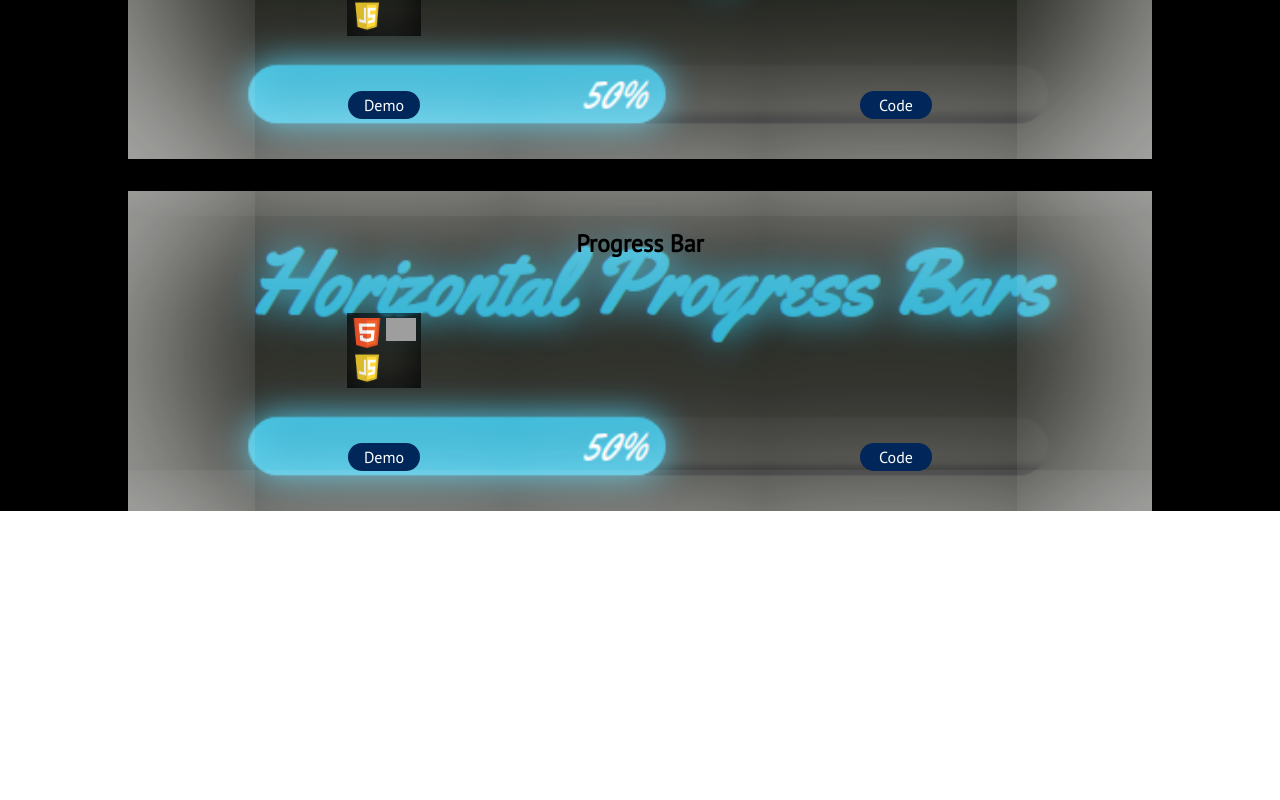
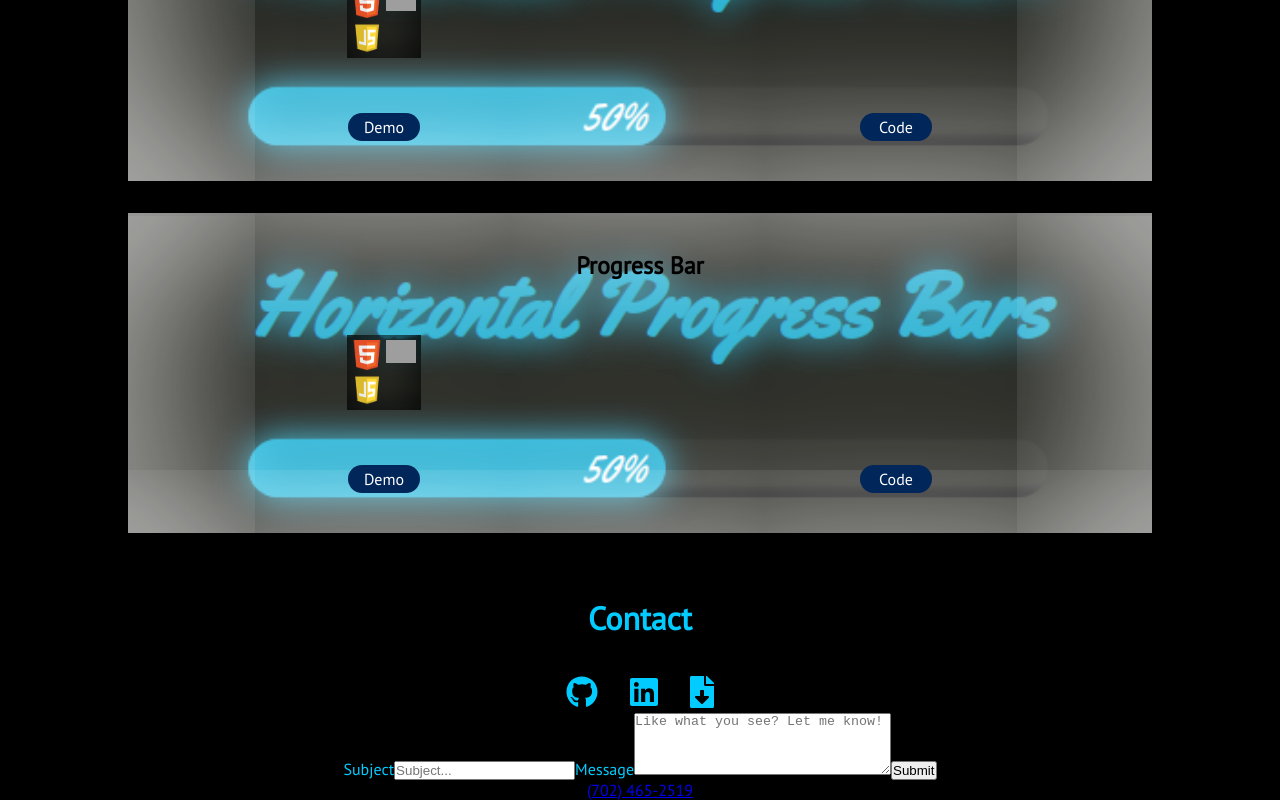
Before and after one commit to aaronrine/portfolio-v2, a React (Create React App) app: page / in a window 1280 px wide. Shown: the part 1817-2617 px from the top of the page. Before the commit the page ends 2328 px from the top, so only its background shows below. Built offline with nearby package versions, Linux system fonts and the light colour scheme; grey boxes are pictures that could not be loaded.

Commit message:
feat(app): contact skeleton

```diff
--- a/src/App.js
+++ b/src/App.js
@@ -47,16 +47,22 @@ const projects = [
     name: "Progress Bar",
     tech: getBadges(["html", "css", "js"]),
     image: progressBar,
+    demo: "http://www.google.com",
+    code: "https://github.com/aaronrine/vanilla-progress-bar",
   },
   {
     name: "Progress Bar",
     tech: getBadges(["html", "css", "js"]),
     image: progressBar,
+    demo: "http://www.google.com",
+    code: "#top",
   },
   {
     name: "Progress Bar",
     tech: getBadges(["html", "css", "js"]),
     image: progressBar,
+    demo: "http://www.google.com",
+    code: "#top",
   },
 ];
 
@@ -117,19 +123,7 @@ function App() {
             </div>
           </nav>
         </header>
-        <div className="IconList">
-          {icons.map(({ icon, uri, key, title }) => (
-            <a
-              href={uri}
-              target="_blank"
-              rel="noreferrer"
-              key={key}
-              title={title}
-            >
-              <FontAwesomeIcon icon={icon} />
-            </a>
-          ))}
-        </div>
+
         <h1>Elegant solutions to practical problems.</h1>
         <img src={midPic} alt="blue glass geometric crystals"></img>
       </div>
@@ -155,14 +149,54 @@ function App() {
               </div>
               <p>{project.desc}</p>
               <div className="button btn-demo">
-                <a href={project.demo}>Demo</a>
+                <a href={project.demo} target="_blank" rel="noreferrer">
+                  Demo
+                </a>
               </div>
               <div className="button btn-code">
-                <a href={project.code}>Code</a>
+                <a href={project.code} target="_blank" rel="noreferrer">
+                  Code
+                </a>
               </div>
             </div>
           );
         })}
+      </section>
+      <section className="Contact" id="contact">
+        <h1>Contact</h1>
+        <div className="IconList">
+          {icons.map(({ icon, uri, key, title }) => (
+            <a
+              href={uri}
+              target="_blank"
+              rel="noreferrer"
+              key={key}
+              title={title}
+            >
+              <FontAwesomeIcon icon={icon} />
+            </a>
+          ))}
+        </div>
+        <form className="contact-form">
+          <label for="subject">Subject</label>
+          <input
+            type="text"
+            id="subject"
+            name="subject"
+            placeholder="Subject..."
+          />
+          <label for="message">Message</label>
+          {/* <input type="text" id="email" name="email" placeholder="email..." /> */}
+          <textarea
+            id="message"
+            name="message"
+            rows="4"
+            cols="30"
+            placeholder="Like what you see? Let me know!"
+          ></textarea>
+          <input type="submit" value="Submit" />
+        </form>
+        <a href="tel:7024652519">(702) 465-2519</a>
       </section>
     </div>
   );
--- a/src/App.scss
+++ b/src/App.scss
@@ -7,6 +7,10 @@
   align-items: center;
   & > * {
     text-align: center;
+  }
+  h1 {
+    font-size: 2em;
+    margin: 1em 0;
   }
   .above-fold-container {
     min-height: 100vh;
@@ -82,18 +86,7 @@
         border-radius: 0.25em;
       }
     }
-    .IconList {
-      display: flex;
-      justify-content: center;
-      a {
-        text-decoration: none;
-        color: inherit;
-        font-size: 2em;
-      }
-      a + a {
-        margin-left: 1em;
-      }
-    }
+
     img {
       width: 100%;
     }
@@ -103,14 +96,12 @@
     display: flex;
     flex-direction: column;
     align-items: center;
-    h1 {
-      font-size: 2em;
-      margin: 1em 0;
-    }
+
     .Project {
       position: relative;
       width: 80%;
       height: 20em;
+      margin-bottom: 2em;
       box-shadow: inset 0 0 200px 0 white;
       color: black;
       overflow: hidden;
@@ -160,8 +151,19 @@
         grid-column: 2;
         grid-row: 3;
       }
-      & + .Project {
-        margin-top: 2em;
+    }
+  }
+  .Contact {
+    .IconList {
+      display: flex;
+      justify-content: center;
+      a {
+        text-decoration: none;
+        color: inherit;
+        font-size: 2em;
+      }
+      a + a {
+        margin-left: 1em;
       }
     }
   }
```
